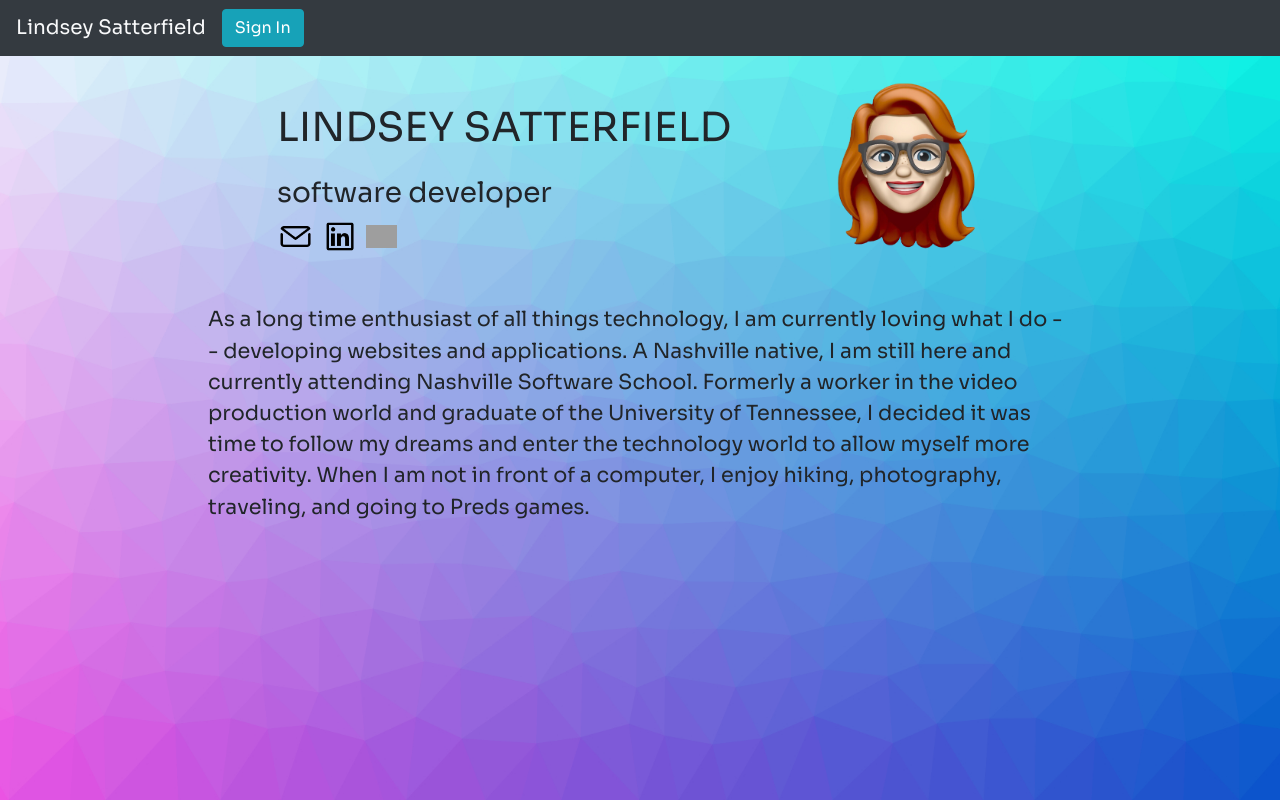
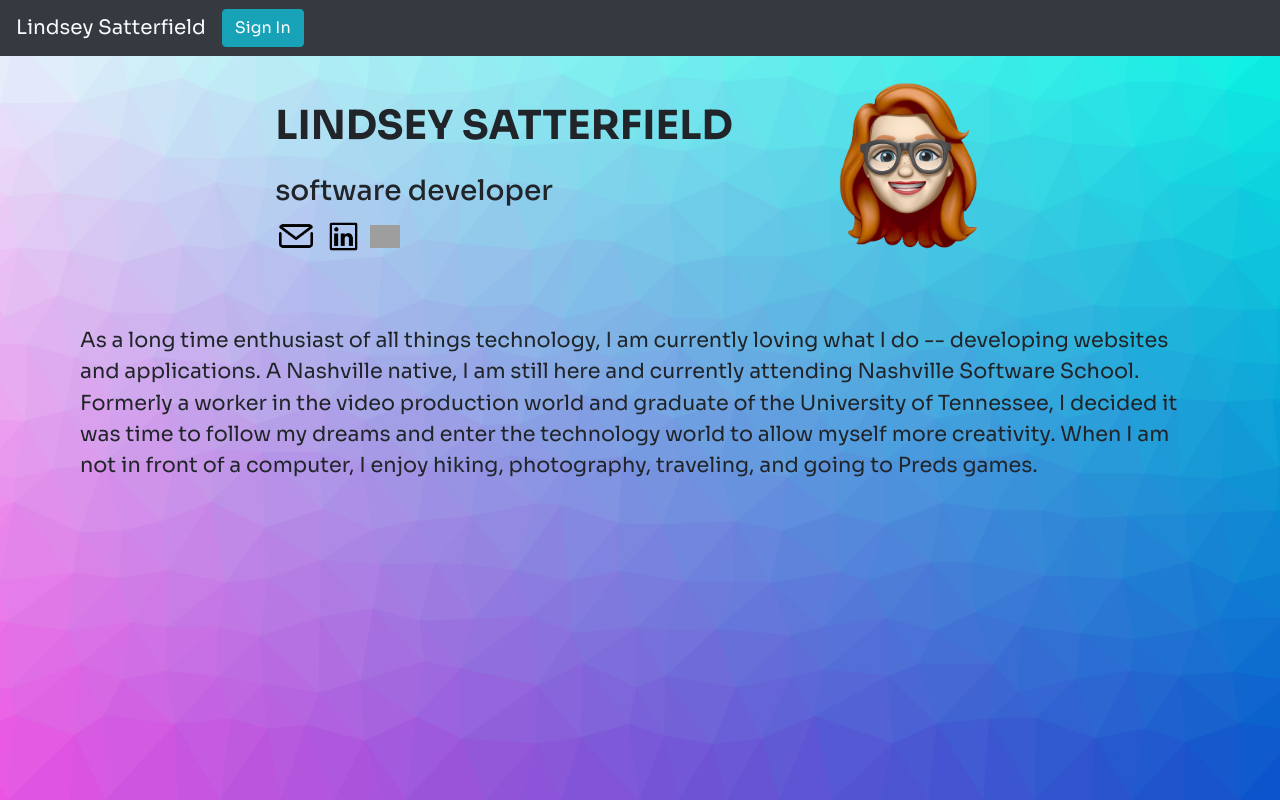
Before and after one commit to lindseysatterfield/react-personal-bio, a React app: page / in a window 1280 px wide. Built offline with nearby package versions, Linux system fonts and the light colour scheme; grey boxes are pictures that could not be loaded.

Commit message:
bio done, need to work on bio paragraph sizing

```diff
--- a/src/helpers/views/Bio.js
+++ b/src/helpers/views/Bio.js
@@ -9,7 +9,7 @@ export default function Bio() {
     <div className="header-container">
         <div className="name-header-container">
           <div className="header">
-            <h1 className="my-4">LINDSEY SATTERFIELD</h1>
+            <h1 className="my-4 font-weight-bold">LINDSEY SATTERFIELD</h1>
             <h3>software developer</h3>
             <div id="contact-me">
               <a href="mailto:satterfield.lindsey@gmail.com"><img src={mail} className="contact-icons mail" alt="mail icon"/></a>
--- /dev/null
+++ b/src/styles/bio.scss
@@ -0,0 +1,55 @@
+
+.header-container {
+  display: flex;
+  justify-content: center;
+  align-items: center;
+  margin: 1em;
+  flex-wrap: wrap;
+}
+
+.name-header-container {
+  display: flex;
+  flex-direction: column;
+  justify-content: center;
+  align-items: center;
+  flex-wrap: wrap;
+}
+
+.header {
+  text-align: left;
+  margin-right: 5em;
+}
+
+.contact-icons {
+  width: 2em;
+  margin-right: .5em;
+}
+
+.mail {
+  width: 2.6em;
+}
+
+.linkedin {
+  width: 2.3em;
+}
+
+.github {
+  width: 1.9em;
+}
+
+.lindsey-img {
+  width: 12em;
+}
+
+p {
+  margin: 3em auto 1em auto;
+  font-size: 1.3em;
+  line-height: 1.5em;
+}
+
+@media (max-width: 1083px) {
+  .header {
+    text-align: center;
+    margin-right: 0;
+  }
+}
--- a/src/styles/index.scss
+++ b/src/styles/index.scss
@@ -1,6 +1,7 @@
 @import "~@fortawesome/fontawesome-free/css/all.min.css";
 @import 'variables';
-@import url('https://fonts.googleapis.com/css2?family=Sora&display=swap');
+@import 'bio';
+@import url('https://fonts.googleapis.com/css2?family=Sora:wght@100;200;300;400;500;600;700&display=swap');
 
 body {
   font-family: 'Sora', sans-serif;
@@ -13,61 +14,6 @@ body {
 }
 
 .main-container {
-  width: 70%;
+  width: 90%;
   margin: 0 auto;
 }
-
-.header-container {
-  display: flex;
-  justify-content: center;
-  align-items: center;
-  margin: 1em;
-  flex-wrap: wrap;
-}
-
-.name-header-container {
-  display: flex;
-  flex-direction: column;
-  justify-content: center;
-  align-items: center;
-  flex-wrap: wrap;
-}
-
-.header {
-  text-align: left;
-  margin-right: 5em;
-}
-
-.contact-icons {
-  width: 2em;
-  margin-right: .5em;
-}
-
-.mail {
-  width: 2.3em;
-}
-
-.linkedin {
-  width: 2.3em;
-}
-
-.github {
-  width: 1.9em;
-}
-
-.lindsey-img {
-  width: 12em;
-}
-
-p {
-  margin: 2em auto;
-  font-size: 1.3em;
-  line-height: 1.5em;
-}
-
-@media (max-width: 1083px) {
-  .header {
-    text-align: center;
-    margin-right: 0;
-  }
-}
```
